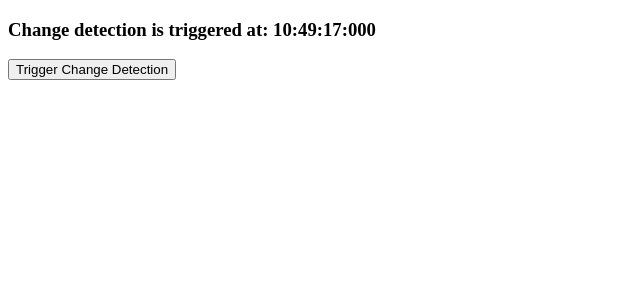
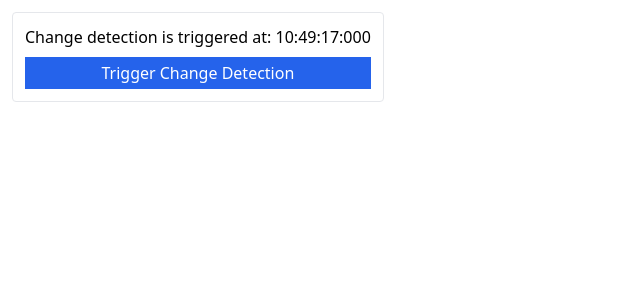
Before and after one commit to goldsami/studying, an Angular app in the folder frameworks/angular/angular-project/: page / in a window 1280 px wide. Shown: the top 300 px of the page, without its empty margins (0-640 px from the left). Built offline with nearby package versions, Linux system fonts and the light colour scheme.

Commit message:
feat(frameworks/angular): tailwind added

```diff
--- a/frameworks/angular/angular-project/package.json
+++ b/frameworks/angular/angular-project/package.json
@@ -27,12 +27,15 @@
     "@angular/cli": "~16.2.1",
     "@angular/compiler-cli": "^16.2.0",
     "@types/jasmine": "~4.3.0",
+    "autoprefixer": "^10.4.15",
     "jasmine-core": "~4.6.0",
     "karma": "~6.4.0",
     "karma-chrome-launcher": "~3.2.0",
     "karma-coverage": "~2.2.0",
     "karma-jasmine": "~5.1.0",
     "karma-jasmine-html-reporter": "~2.1.0",
+    "postcss": "^8.4.29",
+    "tailwindcss": "^3.3.3",
     "typescript": "~5.1.3"
   }
 }
--- a/frameworks/angular/angular-project/src/app/components/cd-examples/cd-examples.component.html
+++ b/frameworks/angular/angular-project/src/app/components/cd-examples/cd-examples.component.html
@@ -1,6 +1,8 @@
-<h3>
-  Change detection is triggered at:
-  <span [textContent]="time | date:'hh:mm:ss:SSS'"></span>
-</h3>
-<!-- 0 used as empty expressions are not allowed -->
-<button (click)="0">Trigger Change Detection</button>
+<div class="rounded border m-3 p-3 gap-2 flex flex-col w-fit">
+  <h3>
+    Change detection is triggered at:
+    <span [textContent]="time | date:'hh:mm:ss:SSS'"></span>
+  </h3>
+  <!-- 0 used as empty expressions are not allowed -->
+  <button class="p-1 bg-blue-600 text-white" (click)="0">Trigger Change Detection</button>
+</div>
--- a/frameworks/angular/angular-project/src/styles.scss
+++ b/frameworks/angular/angular-project/src/styles.scss
@@ -1 +1,4 @@
 /* You can add global styles to this file, and also import other style files */
+@tailwind base;
+@tailwind components;
+@tailwind utilities;
--- /dev/null
+++ b/frameworks/angular/angular-project/tailwind.config.js
@@ -0,0 +1,10 @@
+/** @type {import('tailwindcss').Config} */
+module.exports = {
+  content: [
+    "./src/**/*.{html,ts}",
+  ],
+  theme: {
+    extend: {},
+  },
+  plugins: [],
+}
```
Also changed, not shown: 1 other file (tests, documents, lock files or other folders).
